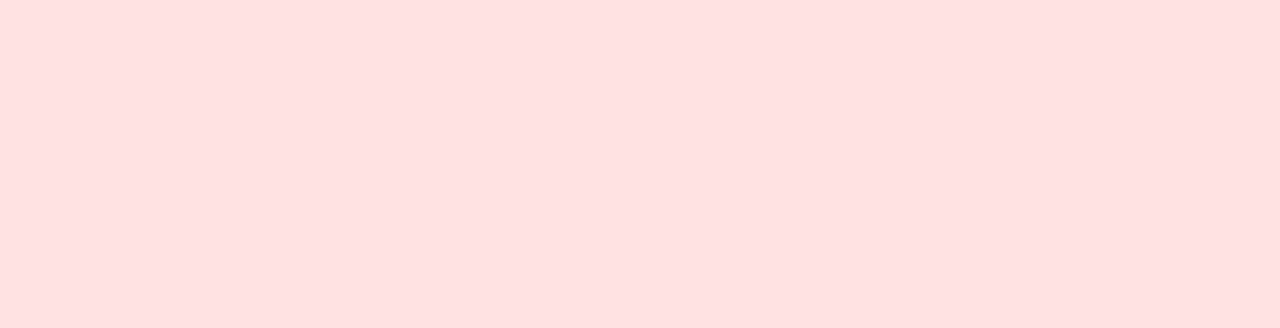
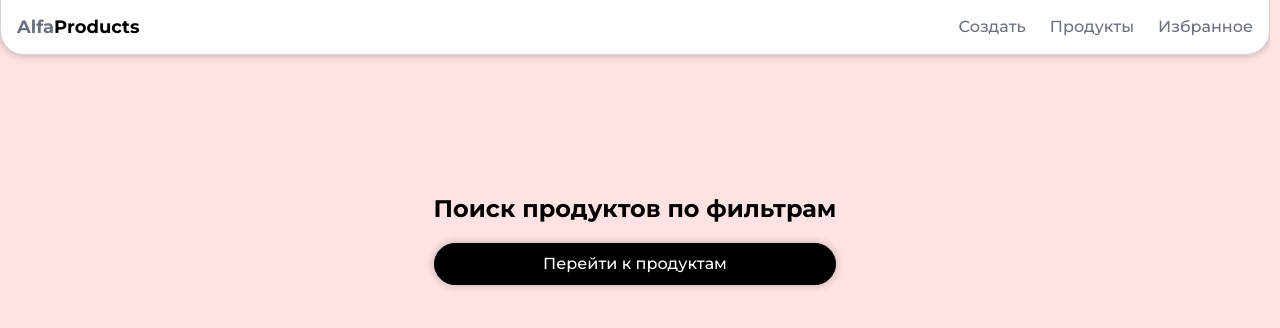
Before and after one commit to ArtemH2004/alfa-products, a Next.js app: page / in a window 1280 px wide. Shown: the top 328 px of the page. Built offline with nearby package versions, Linux system fonts and the light colour scheme.

Commit message:
firstPage

```diff
--- a/src/app/page.tsx
+++ b/src/app/page.tsx
@@ -1,66 +1,17 @@
-import Image from "next/image";
+import { MainPageWrapper } from "@/common/components/wrapper/MainPageWrapper";
+import { PageWrapper } from "@/common/components/wrapper/PageWrapper";
+import { Metadata } from "next";
 
-export default function Home() {
+export const metadata: Metadata = {
+  title: "Главная",
+};
+
+export default function HomePage() {
   return (
-    // <div className="flex min-h-screen items-center justify-center bg-zinc-50 font-sans dark:bg-black">
-    // <main className="flex min-h-screen w-full max-w-3xl flex-col items-center justify-between py-32 px-16 bg-white dark:bg-black sm:items-start">
     <main className="container mx-auto">
-      {/* <Image
-          className="dark:invert"
-          src="/next.svg"
-          alt="Next.js logo"
-          width={100}
-          height={20}
-          priority
-        />
-        <div className="flex flex-col items-center gap-6 text-center sm:items-start sm:text-left">
-          <h1 className="max-w-xs text-3xl font-semibold leading-10 tracking-tight text-black dark:text-zinc-50">
-            To get started, edit the page.tsx file.
-          </h1>
-          <p className="max-w-md text-lg leading-8 text-zinc-600 dark:text-zinc-400">
-            Looking for a starting point or more instructions? Head over to{" "}
-            <a
-              href="https://vercel.com/templates?framework=next.js&utm_source=create-next-app&utm_medium=appdir-template-tw&utm_campaign=create-next-app"
-              className="font-medium text-zinc-950 dark:text-zinc-50"
-            >
-              Templates
-            </a>{" "}
-            or the{" "}
-            <a
-              href="https://nextjs.org/learn?utm_source=create-next-app&utm_medium=appdir-template-tw&utm_campaign=create-next-app"
-              className="font-medium text-zinc-950 dark:text-zinc-50"
-            >
-              Learning
-            </a>{" "}
-            center.
-          </p>
-        </div>
-        <div className="flex flex-col gap-4 text-base font-medium sm:flex-row">
-          <a
-            className="flex h-12 w-full items-center justify-center gap-2 rounded-full bg-foreground px-5 text-background transition-colors hover:bg-[#383838] dark:hover:bg-[#ccc] md:w-[158px]"
-            href="https://vercel.com/new?utm_source=create-next-app&utm_medium=appdir-template-tw&utm_campaign=create-next-app"
-            target="_blank"
-            rel="noopener noreferrer"
-          >
-            <Image
-              className="dark:invert"
-              src="/vercel.svg"
-              alt="Vercel logomark"
-              width={16}
-              height={16}
-            />
-            Deploy Now
-          </a>
-          <a
-            className="flex h-12 w-full items-center justify-center rounded-full border border-solid border-black/[.08] px-5 transition-colors hover:border-transparent hover:bg-black/[.04] dark:border-white/[.145] dark:hover:bg-[#1a1a1a] md:w-[158px]"
-            href="https://nextjs.org/docs?utm_source=create-next-app&utm_medium=appdir-template-tw&utm_campaign=create-next-app"
-            target="_blank"
-            rel="noopener noreferrer"
-          >
-            Documentation
-          </a>
-        </div> */}
+      <PageWrapper>
+        <MainPageWrapper />
+      </PageWrapper>
     </main>
-    // </div>
   );
 }
--- /dev/null
+++ b/src/common/components/wrapper/MainPageWrapper.tsx
@@ -0,0 +1,23 @@
+"use client";
+import { DefaultButton } from "@/common/components/ui/button/DefaultButton";
+import { ERoutes } from "@/router/routes";
+import { useRouter } from "next/navigation";
+
+export const MainPageWrapper = () => {
+  const router = useRouter();
+
+  const handleClick = () => {
+    router.replace(ERoutes.PRODUCTS);
+  };
+  return (
+    <div className="mx-auto my-30 w-fit flex-center flex-col gap-y-4 text-center">
+      <h1 className="">Поиск продуктов по фильтрам</h1>
+      <DefaultButton
+        title="Перейти к продуктам"
+        onClick={handleClick}
+        isBlack
+        hasShadow
+      />
+    </div>
+  );
+};
```
